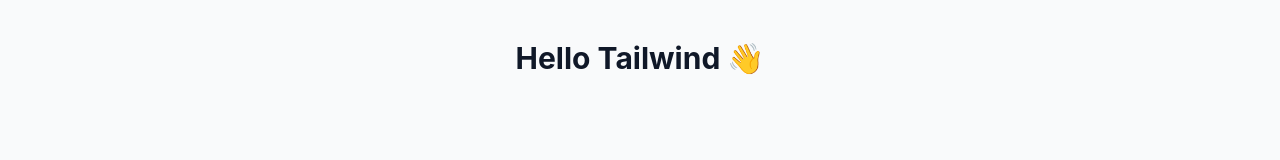
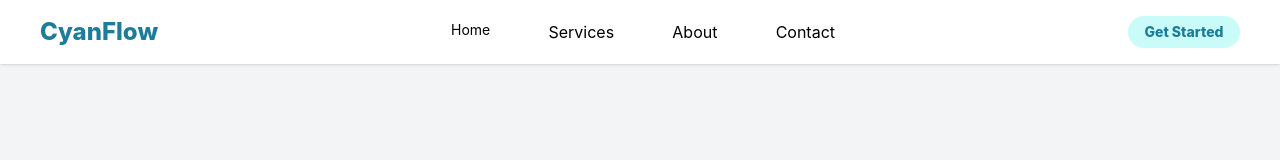
Before and after one commit to zamil-akhter/tailwind-mastery, a website built with Vite: page index.html in a window 1280 px wide. Built offline with nearby package versions, Linux system fonts and the light colour scheme.

Commit message:
updated navbar design

```diff
--- a/index.html
+++ b/index.html
@@ -8,12 +8,41 @@
     <link href="/src/input.css" rel="stylesheet" />
 </head>
 
-<body class="bg-gray-50 text-gray-900">
+<body>
+    <!-- Default state
 
-    <h1 class="text-3xl font-bold text-center mt-10">
-        Hello Tailwind 👋
-    </h1>
+    Background: light cyan — #C9FBF8
+    Heading/text: teal — #1C7C99
+    Body text: same teal, slightly lighter/muted — #2D8AA6
 
+
+    Hover state
+
+    Background: solid teal — #1BADCE
+    Heading/text: white — #FFFFFF
+    Body text: white — #FFFFFF -->
+
+    <!-- Navbar -->
+    <div class="h-16 bg-white flex items-center shadow-sm relative z-10 justify-between px-10">
+        <!-- nav main -->
+        <p class="text-[#1C7C99] font-extrabold text-2xl">CyanFlow</p>
+
+        <!-- nav center -->
+        <div class="flex justify-between w-sm">
+            <p class="text-sm hover:text-[#1C7C99] hover:underline hover:decoration-[#1C7C99] underline-offset-4 hover:font-semibold transition-transform duration-200 hover:scale-110">Home</p>
+            <p class="">Services</p>
+            <p>About</p>
+            <p>Contact</p>
+        </div>
+
+        <!-- nav more -->
+        <div class="nav-home group flex justify-center bg-[#C9FBF8] items-center w-28 h-8 rounded-full hover:bg-[#1BADCE] ">
+            <p class="text-[#1C7C99] font-extrabold text-sm group-hover:text-[#FFFFFF]">Get Started</p>
+        </div>
+    </div>
+    <div class="bg-gray-100 h-screen">
+
+    </div>
 </body>
 
 </html>
```
